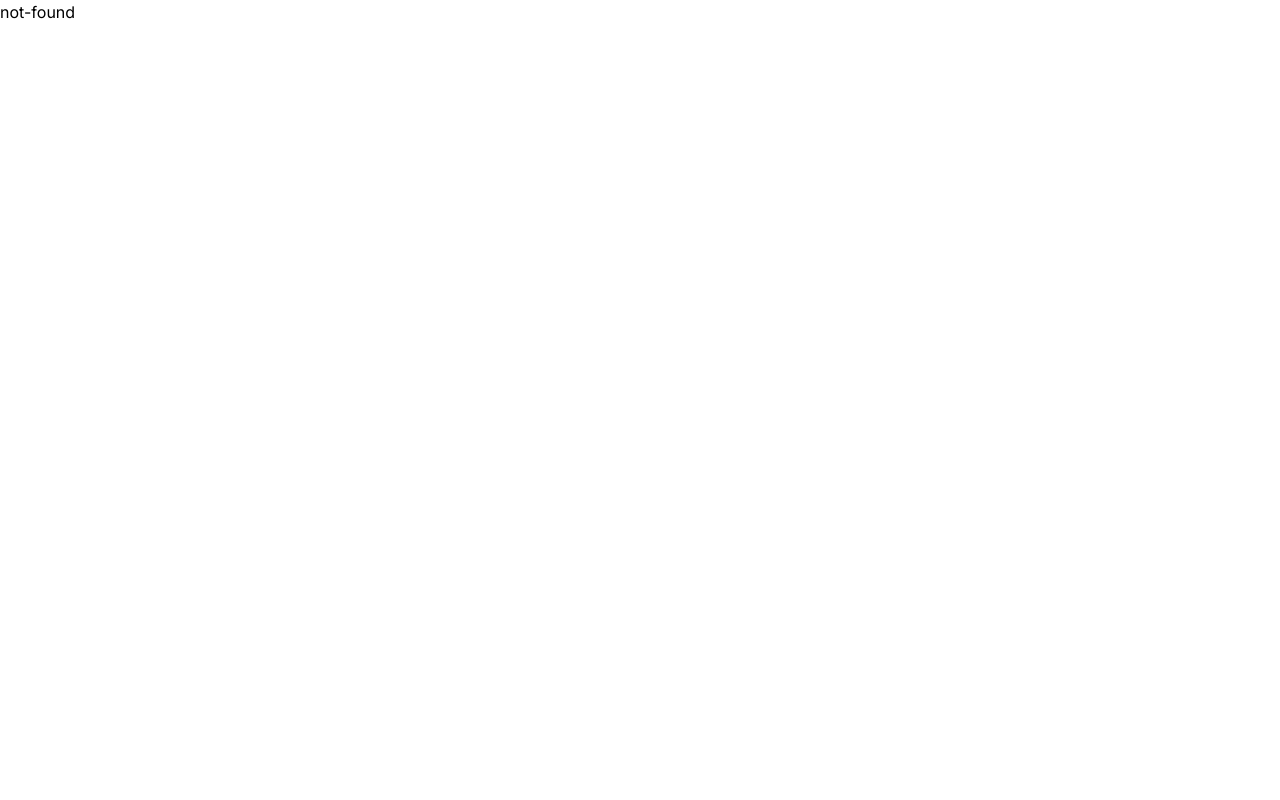
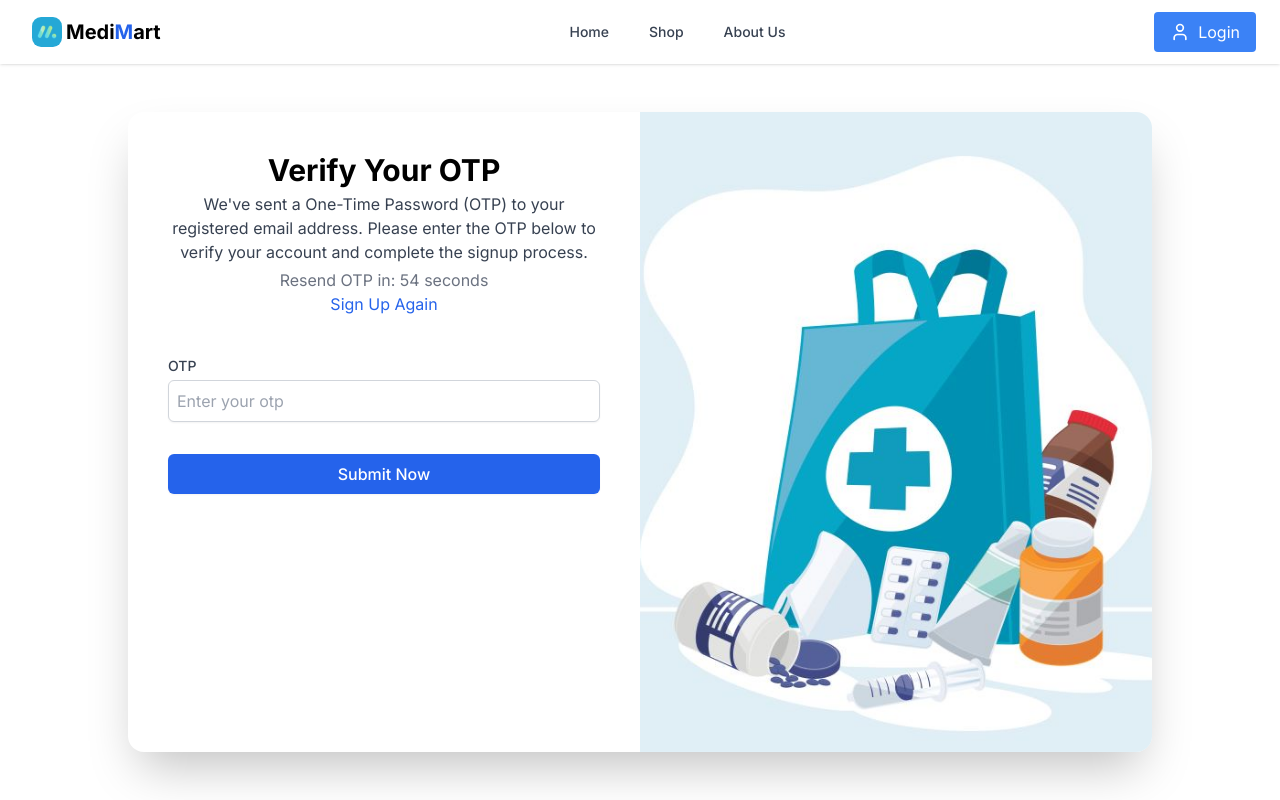
Before and after one commit to saifulaija/medimart-client, a Next.js app: page /otp in a window 1280 px wide. Before the commit this address had no page. Built offline with nearby package versions, Linux system fonts and the light colour scheme.

Commit message:
login page done

```diff
--- a/src/app/(root)/login/LoginForm.tsx
+++ b/src/app/(root)/login/LoginForm.tsx
@@ -0,0 +1,143 @@
+"use client";
+
+import React, { useState } from "react";
+import { FieldValues, useForm } from "react-hook-form";
+import { Eye, EyeOff } from "lucide-react";
+import LoadingButton from "@/components/ui/LoadingButton";
+import { z } from "zod";
+import { zodResolver } from "@hookform/resolvers/zod";
+import { modifyPayload } from "@/utils/modifyPayload";
+import { toast } from "react-toastify";
+import { signUpUser } from "@/services/actions/signupUser";
+import { uploadImage } from "@/utils/imgbb";
+import { useRouter } from "next/navigation";
+
+const LoginSchema = z.object({
+
+  email: z.string().email({ message: "Please enter a valid email" }),
+  password: z
+    .string()
+    .min(6, { message: "Password must be at least 6 characters" }),
+
+});
+
+type FormFields = z.infer<typeof LoginSchema>;
+
+const LoginForm = () => {
+  const [isLoading, setIsLoading] = useState(false);
+  const router = useRouter();
+  const [error, setError] = useState("");
+  const [showPassword, setShowPassword] = useState(false);
+
+  const {
+    handleSubmit,
+    register,
+    setValue,
+    formState: { errors },
+  } = useForm<FormFields>({
+    defaultValues: {
+
+      email: "",
+      password: "",
+
+    },
+    resolver: zodResolver(LoginSchema),
+  });
+
+  const onSubmit = async (values: FieldValues) => {
+    setIsLoading(true);
+    if (values.image && values.image.length > 0) {
+      const url = await uploadImage(values.image[0]);
+      values.image = url;
+    } else {
+      values.image = "";
+    }
+
+    try {
+      const res = await signUpUser(values);
+      console.log(res);
+
+      if (res?.success) {
+        toast("An OTP has been sent to your email address.");
+        router.push("/otp");
+      } else {
+        setError(res?.message || "An unexpected error occurred.");
+      }
+    } catch (err: any) {
+      setError(err?.message || "An unexpected error occurred.");
+    } finally {
+      setIsLoading(false);
+    }
+  };
+
+  return (
+    <form onSubmit={handleSubmit(onSubmit)}>
+
+
+      <div className="mb-1">
+        <label
+          htmlFor="email"
+          className="block text-sm font-medium text-gray-700"
+        >
+          Email
+        </label>
+        <input
+          {...register("email")}
+          type="email"
+          id="email"
+          className="block w-full mt-1 p-2 border border-gray-300 rounded-md shadow-sm focus:outline-none focus:ring-indigo-500 focus:border-indigo-500 placeholder-gray-400"
+          placeholder="Enter your email"
+        />
+        {errors.email?.message && (
+          <p className="text-red-500 text-sm mt-1">
+            {String(errors.email.message)}
+          </p>
+        )}
+      </div>
+
+      <div className="relative mb-4">
+        <label
+          htmlFor="password"
+          className="block text-sm font-medium text-gray-700"
+        >
+          Password
+        </label>
+        <input
+          {...register("password")}
+          type={showPassword ? "text" : "password"}
+          id="password"
+          className="block w-full mt-1 p-2 border border-gray-300 rounded-md shadow-sm focus:outline-none focus:ring-indigo-500 focus:border-indigo-500 placeholder-gray-400"
+          placeholder="Enter your password"
+        />
+        <button
+          type="button"
+          className="absolute right-3 top-1/2 transform -translate-y-1/2 mt-3"
+          onClick={() => setShowPassword(!showPassword)}
+        >
+          {showPassword ? (
+            <EyeOff className="h-5 w-5 text-gray-500" />
+          ) : (
+            <Eye className="h-5 w-5 text-gray-500" />
+          )}
+        </button>
+        {errors.password?.message && (
+          <p className="text-red-500 text-sm mt-1">
+            {String(errors.password.message)}
+          </p>
+        )}
+      </div>
+
+
+
+      <LoadingButton
+        type="submit"
+        className="w-full py-2 px-4 bg-blue-600 text-white font-medium rounded-lg shadow-sm hover:bg-blue-700 focus:outline-none focus:ring-2 focus:ring-offset-2 focus:ring-blue-500"
+        loading={isLoading}
+      >
+        Login
+      </LoadingButton>
+    </form>
+  );
+};
+
+export default LoginForm;
--- a/src/app/(root)/login/page.tsx
+++ b/src/app/(root)/login/page.tsx
@@ -1,8 +1,9 @@
 import { Metadata } from "next";
 import Image from "next/image";
 import Link from "next/link";
-// import LoginForm from "./LoginForm";
+
 import assets from "@/app/assets";
+import LoginForm from "./LoginForm";
 
 export const metadata: Metadata = {
   title: "Login",
@@ -13,9 +14,12 @@ export default function Page() {
     <main className="flex  items-center justify-center p-5 mx-auto">
       <div className="flex h-full max-h-[40rem] w-full max-w-[64rem] overflow-hidden rounded-2xl bg-card shadow-2xl">
         <div className="w-full space-y-10 overflow-y-auto p-10 md:w-1/2">
-          <h1 className="text-center text-3xl font-bold">Login to MediMart</h1>
+          <h1 className="text-center text-3xl font-bold">
+            Login to
+             Medi<span className="text-blue-600">M</span>art
+          </h1>
           <div className="space-y-5">
-            {/* <LoginForm /> */}
+            <LoginForm />
             <Link href="/signup" className="block text-center hover:underline">
               Don&apos;t have an account? Sign up
             </Link>
--- /dev/null
+++ b/src/app/(root)/otp/CountdownTimer.tsx
@@ -0,0 +1,32 @@
+import { useEffect, useState } from "react";
+
+interface CountdownTimerProps {
+  initialSeconds: number;
+  onComplete: () => void;
+}
+
+const CountdownTimer: React.FC<CountdownTimerProps> = ({
+  initialSeconds,
+  onComplete,
+}) => {
+  const [seconds, setSeconds] = useState(initialSeconds);
+
+  useEffect(() => {
+    if (seconds === 0) {
+      onComplete();
+      return;
+    }
+
+    const timer = setInterval(() => {
+      setSeconds((prev) => prev - 1);
+    }, 1000);
+
+    return () => clearInterval(timer);
+  }, [seconds, onComplete]);
+
+  return (
+    <div className="text-gray-500">{`Resend OTP in: ${seconds} seconds`}</div>
+  );
+};
+
+export default CountdownTimer;
--- /dev/null
+++ b/src/app/(root)/otp/OtpSubmitForm.tsx
@@ -0,0 +1,94 @@
+"use client";
+
+import React, { useState } from "react";
+import { FieldValues, useForm } from "react-hook-form";
+import { Eye, EyeOff } from "lucide-react";
+import LoadingButton from "@/components/ui/LoadingButton";
+import { z } from "zod";
+import { zodResolver } from "@hookform/resolvers/zod";
+
+import { toast } from "react-toastify";
+
+
+import { useRouter } from "next/navigation";
+import { verifyOtp } from "@/services/actions/verifyOtp";
+
+const SignUpSchema = z.object({
+  verifyCode: z.string().min(6, { message: "Please enter Otp" }),
+});
+
+type FormFields = z.infer<typeof SignUpSchema>;
+
+const OtpSubmitForm = () => {
+  const router = useRouter();
+  const [isLoading, setIsLoading] = useState(false);
+
+  const {
+    handleSubmit,
+    register,
+    setValue,
+    formState: { errors },
+  } = useForm<FormFields>({
+    defaultValues: {
+      verifyCode: "",
+    },
+    resolver: zodResolver(SignUpSchema),
+  });
+
+  const onSubmit = async (values: FieldValues) => {
+    console.log(values);
+
+    setIsLoading(true);
+
+    try {
+      const res = await verifyOtp(values);
+      console.log(res);
+
+      if (res?.success) {
+        toast("User registered successfully");
+        router.push("/login");
+      } else {
+        toast.error(res?.message || "An unexpected error occurred.");
+      }
+    } catch (err: any) {
+      toast.error(err?.message || "An unexpected error occurred.");
+    } finally {
+      setIsLoading(false);
+    }
+  };
+
+  return (
+    <form className="space-y-4" onSubmit={handleSubmit(onSubmit)}>
+      <div className="mb-4">
+        <label
+          htmlFor="verifyCode"
+          className="block text-sm font-medium text-gray-700"
+        >
+          OTP
+        </label>
+        <input
+          {...register("verifyCode")}
+          type="text"
+          id="name"
+          className="block w-full mt-1 p-2 border border-gray-300 rounded-md shadow-sm focus:outline-none focus:ring-indigo-500 focus:border-indigo-500 placeholder-gray-400"
+          placeholder="Enter your otp"
+        />
+        {errors.verifyCode && (
+          <p className="text-red-500 text-sm mt-1">
+            {errors.verifyCode.message}
+          </p>
+        )}
+      </div>
+
+      <LoadingButton
+        type="submit"
+        className="w-full py-2 px-4 bg-blue-600 text-white font-medium rounded-md shadow-sm hover:bg-blue-700 focus:outline-none focus:ring-2 focus:ring-offset-2 focus:ring-blue-500"
+        loading={isLoading}
+      >
+        Submit Now
+      </LoadingButton>
+    </form>
+  );
+};
+
+export default OtpSubmitForm;
--- /dev/null
+++ b/src/app/(root)/otp/page.tsx
@@ -0,0 +1,57 @@
+'use client'
+
+import assets from "@/app/assets";
+
+// import { Metadata } from "next";
+import Image from "next/image";
+import Link from "next/link";
+import OtpSubmitForm from "./OtpSubmitForm";
+
+import { useRouter } from "next/navigation";
+import CountdownTimer from "./CountdownTimer";
+
+// export const metadata: Metadata = {
+//   title: "OTP | MediMart",
+// };
+
+export default function OtpPage() {
+  const router = useRouter();
+
+  const handleCountdownComplete = () => {
+    router.push("/signup");
+  };
+
+  return (
+    <main className="flex mx-auto items-center justify-center p-5">
+      <div className="flex h-full max-h-[40rem] w-full max-w-[64rem] overflow-hidden rounded-2xl bg-card shadow-2xl">
+        <div className="w-full space-y-10 overflow-y-auto p-10 md:w-1/2">
+          <div className="space-y-1 text-center">
+            <h1 className="text-3xl font-bold">Verify Your OTP</h1>
+            <p className="text-gray-700">
+              We've sent a One-Time Password (OTP) to your registered email
+              address. Please enter the OTP below to verify your account and
+              complete the signup process.
+            </p>
+
+            <CountdownTimer
+              initialSeconds={59}
+              onComplete={handleCountdownComplete}
+            />
+
+            <Link href="/signup" className="text-blue-600 hover:underline mt-4">
+              Sign Up Again
+            </Link>
+          </div>
+          <div className="space-y-5">
+            <OtpSubmitForm />
+          </div>
+        </div>
+        <Image
+          src={assets.images.authSignUp}
+          alt="login"
+          className="hidden w-1/2 object-cover md:block object-center"
+        />
+      </div>
+    </main>
+  );
+}
--- a/src/app/(root)/signup/SignUpForm.tsx
+++ b/src/app/(root)/signup/SignUpForm.tsx
@@ -24,10 +24,10 @@ const SignUpSchema = z.object({
 type FormFields = z.infer<typeof SignUpSchema>;
 
 const SignUpForm = () => {
-  const router=useRouter()
+  const [isLoading, setIsLoading] = useState(false);
+  const router = useRouter();
   const [error, setError] = useState("");
   const [showPassword, setShowPassword] = useState(false);
-  const [isLoading, setIsLoading] = useState(false);
 
   const {
     handleSubmit,
@@ -39,43 +39,40 @@ const SignUpForm = () => {
       name: "",
       email: "",
       password: "",
-      image: null,
+      image: "",
     },
     resolver: zodResolver(SignUpSchema),
   });
 
   const onSubmit = async (values: FieldValues) => {
+    setIsLoading(true);
     if (values.image && values.image.length > 0) {
       const url = await uploadImage(values.image[0]);
       values.image = url;
     } else {
-         values.image= "";
+      values.image = "";
     }
 
     try {
       const res = await signUpUser(values);
       console.log(res);
 
-
       if (res?.success) {
-      toast('send otp your email address')
-       router.push("/login");
+        toast("An OTP has been sent to your email address.");
+        router.push("/otp");
       } else {
         setError(res?.message || "An unexpected error occurred.");
       }
     } catch (err: any) {
       setError(err?.message || "An unexpected error occurred.");
     } finally {
-    //  setLoading(false);
+      setIsLoading(false);
     }
   };
 
-
-
-
   return (
-    <form className="space-y-4" onSubmit={handleSubmit(onSubmit)}>
-      <div className="mb-4">
+    <form onSubmit={handleSubmit(onSubmit)}>
+      <div className="mb-1">
         <label
           htmlFor="name"
           className="block text-sm font-medium text-gray-700"
@@ -89,12 +86,14 @@ const SignUpForm = () => {
           className="block w-full mt-1 p-2 border border-gray-300 rounded-md shadow-sm focus:outline-none focus:ring-indigo-500 focus:border-indigo-500 placeholder-gray-400"
           placeholder="Enter your name"
         />
-        {errors.name && (
-          <p className="text-red-500 text-sm mt-1">{errors.name.message}</p>
+        {errors.name?.message && (
+          <p className="text-red-500 text-sm mt-1">
+            {String(errors.name.message)}
+          </p>
         )}
       </div>
 
-      <div className="mb-4">
+      <div className="mb-1">
         <label
           htmlFor="email"
           className="block text-sm font-medium text-gray-700"
@@ -108,12 +107,14 @@ const SignUpForm = () => {
           className="block w-full mt-1 p-2 border border-gray-300 rounded-md shadow-sm focus:outline-none focus:ring-indigo-500 focus:border-indigo-500 placeholder-gray-400"
           placeholder="Enter your email"
         />
-        {errors.email && (
-          <p className="text-red-500 text-sm mt-1">{errors.email.message}</p>
+        {errors.email?.message && (
+          <p className="text-red-500 text-sm mt-1">
+            {String(errors.email.message)}
+          </p>
         )}
       </div>
 
-      <div className="relative mb-4">
+      <div className="relative mb-1">
         <label
           htmlFor="password"
           className="block text-sm font-medium text-gray-700"
@@ -129,7 +130,7 @@ const SignUpForm = () => {
         />
         <button
           type="button"
-          className="absolute right-3 top-1/2 transform -translate-y-1/2"
+          className="absolute right-3 top-1/2 transform -translate-y-1/2 mt-3"
           onClick={() => setShowPassword(!showPassword)}
         >
           {showPassword ? (
@@ -138,12 +139,14 @@ const SignUpForm = () => {
             <Eye className="h-5 w-5 text-gray-500" />
           )}
         </button>
-        {errors.password && (
-          <p className="text-red-500 text-sm mt-1">{errors.password.message}</p>
+        {errors.password?.message && (
+          <p className="text-red-500 text-sm mt-1">
+            {String(errors.password.message)}
+          </p>
         )}
       </div>
 
-      <div className="mb-4">
+      <div className="mb-2">
         <label
           htmlFor="image"
           className="block text-sm font-medium text-gray-700"
@@ -155,17 +158,18 @@ const SignUpForm = () => {
           type="file"
           id="image"
           accept="image/*"
-
           className="block w-full mt-1 p-2 border border-gray-300 rounded-md shadow-sm focus:outline-none focus:ring-indigo-500 focus:border-indigo-500 placeholder-gray-400"
         />
-        {errors.image && (
-          <p className="text-red-500 text-sm mt-1">{errors.image.message}</p>
+        {errors.image?.message && (
+          <p className="text-red-500 text-sm mt-1">
+            {String(errors.image.message)}
+          </p>
         )}
       </div>
 
       <LoadingButton
         type="submit"
-        className="w-full py-2 px-4 bg-blue-600 text-white font-medium rounded-md shadow-sm hover:bg-blue-700 focus:outline-none focus:ring-2 focus:ring-offset-2 focus:ring-blue-500"
+        className="w-full py-2 px-4 bg-blue-600 text-white font-medium rounded-lg shadow-sm hover:bg-blue-700 focus:outline-none focus:ring-2 focus:ring-offset-2 focus:ring-blue-500"
         loading={isLoading}
       >
         Sign Up
--- a/src/app/(root)/signup/page.tsx
+++ b/src/app/(root)/signup/page.tsx
@@ -16,10 +16,12 @@ export default function SignUpPage() {
       <div className="flex h-full max-h-[40rem] w-full max-w-[64rem] overflow-hidden rounded-2xl bg-card shadow-2xl">
         <div className="w-full space-y-10 overflow-y-auto p-10 md:w-1/2">
           <div className="space-y-1 text-center">
-            <h1 className="text-3xl font-bold">Sign up to MediMart</h1>
+            <h1 className="text-center text-3xl font-bold">
+              Sign up to Medi<span className="text-blue-600">M</span>art
+            </h1>
             <p className="text-muted-foreground">
-              A place where even <span className="italic">you</span> can find your products
-
+              A place where even <span className="italic">you</span> can find
+              your products
             </p>
           </div>
           <div className="space-y-5">
--- a/src/components/ui/LoadingButton.tsx
+++ b/src/components/ui/LoadingButton.tsx
@@ -10,7 +10,10 @@ interface LoadingButtonProps extends ButtonHTMLAttributes<HTMLButtonElement> {
 
 // Use forwardRef to allow passing a ref to the button
 const LoadingButton = forwardRef<HTMLButtonElement, LoadingButtonProps>(
-  ({ loading = false, disabled, className, children, ...props }, ref) => {
+  ({ loading, disabled, className, children, ...props }, ref) => {
+
+    console.log(loading);
+
     return (
       <button
         ref={ref}
@@ -30,6 +33,6 @@ const LoadingButton = forwardRef<HTMLButtonElement, LoadingButtonProps>(
   }
 );
 
-LoadingButton.displayName = "LoadingButton"; // for better debugging and React DevTools
+LoadingButton.displayName = "LoadingButton";
 
 export default LoadingButton;
--- /dev/null
+++ b/src/services/actions/verifyOtp.ts
@@ -0,0 +1,22 @@
+"use server";
+
+import { FieldValues } from "react-hook-form";
+
+export const  verifyOtp= async (data: FieldValues) => {
+  const res = await fetch("http://localhost:5000/api/v1/user/email-verify", {
+    method: "PATCH", // Changed from POST to PATCH to match server route
+    headers: {
+      "Content-Type": "application/json",
+    },
+    body: JSON.stringify(data),
+    cache: "no-store",
+  });
+
+  const responseData = await res.json();
+  if (!res.ok) {
+    // Throw a specific error message from the response
+    throw new Error(responseData.message || "An unexpected error occurred.");
+  }
+
+  return responseData;
+};
```
Lines whose indentation alone changed are shown as unchanged.
